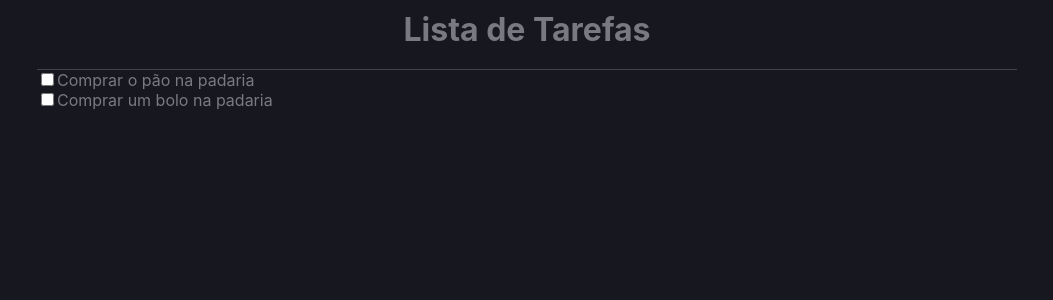
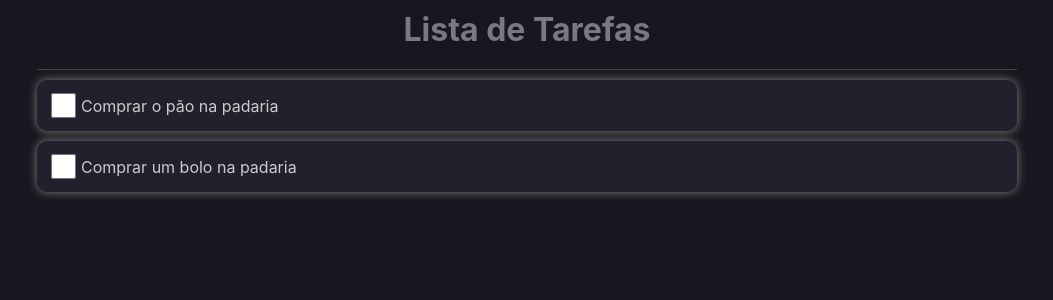
Before and after one commit to JoseCarlos-Filho/Lista-Atividades, a React (Create React App) app: page / in a window 1280 px wide. Shown: the top 300 px of the page, without its empty margins (113-1166 px from the left). Built offline with nearby package versions, Linux system fonts and the light colour scheme.

Commit message:
Inserindo Input CheckBox e estilizando o label com as Tarefas.

```diff
--- a/src/components/ListItem/styles.ts
+++ b/src/components/ListItem/styles.ts
@@ -1,3 +1,27 @@
 import styled from 'styled-components';
 
-export const Container = styled.div ``;
+// Observação os elementos no caso Tags estão dentro do Container
+// A estilização esta sendo feita dentro do Container, Logo todas as tags dentro do Container
+// podem ser chamadas e estilizadas.
+export const Container = styled.div `
+    display: flex;
+    background-color: #20212C;
+    padding: 10px;
+    border-radius: 10px;
+    margin-top: 10px;
+    margin-bottom: 10px;
+    align-items: center;
+    box-shadow: 0 0 10px gray;
+
+    input {
+        width: 25px;
+        height: 25px;
+        margin-right: 5px;
+    }
+
+
+    label {
+        color: #CCC;
+    }
+
+`;
```
